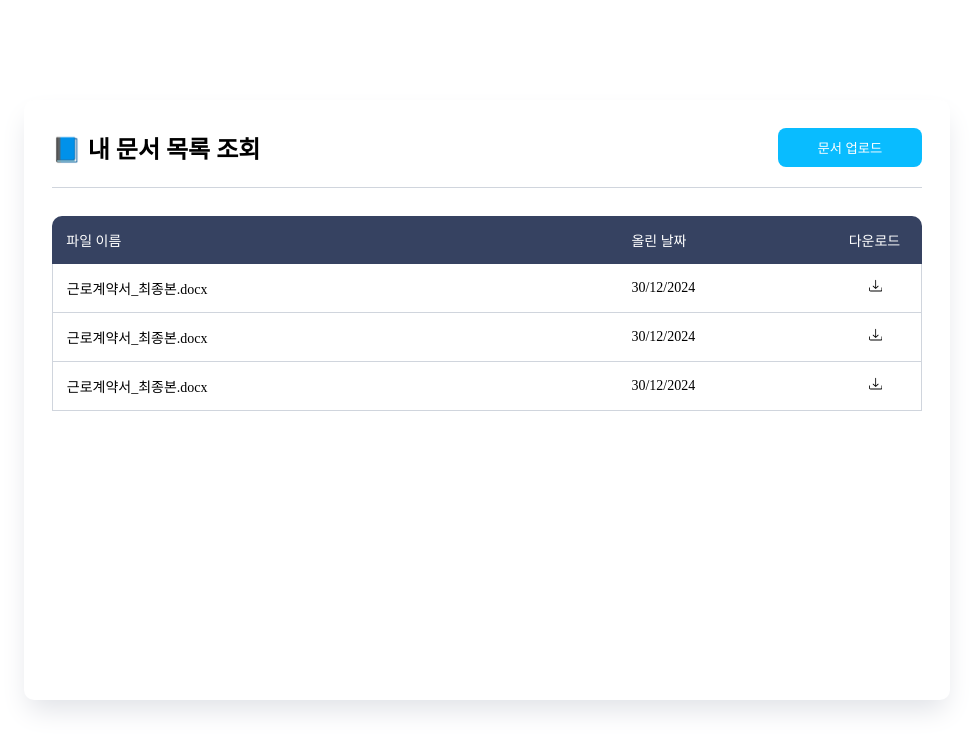
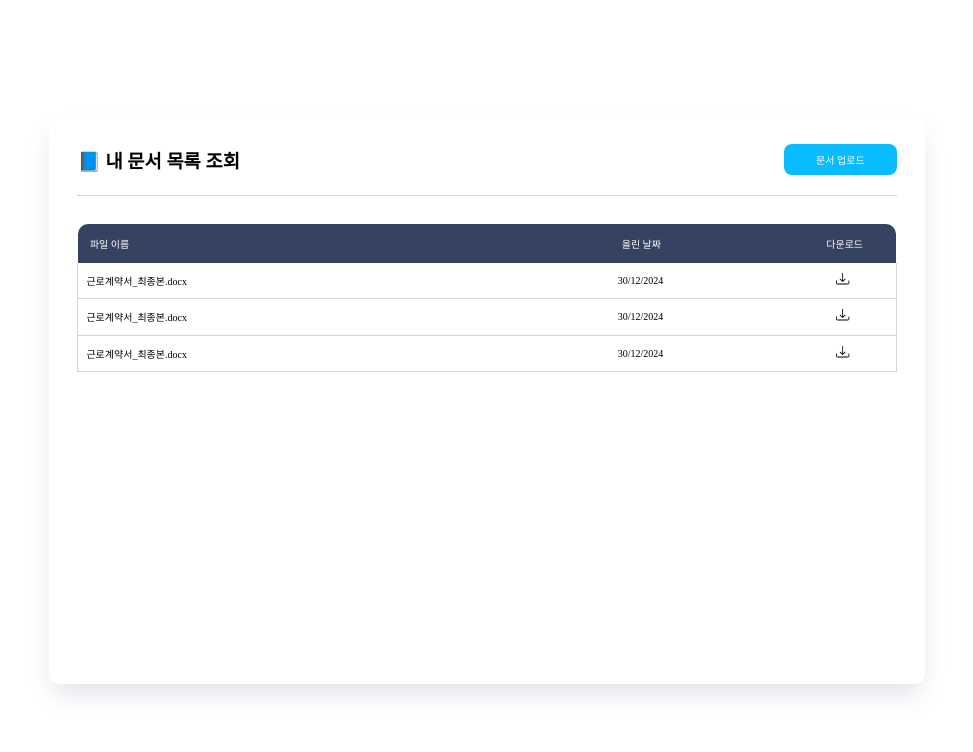
Before and after one commit to yunadada/likelion_LawBot, a React (Vite) app: page /dview in a window 1280 px wide. Shown: the top 752 px of the page, without its empty margins (153-1126 px from the left). Built offline with nearby package versions, Linux system fonts and the light colour scheme; a web font is replaced by a local one.

Commit message:
style: 전체적인 사이즈 조정

```diff
--- a/src/components/DView/DView.css
+++ b/src/components/DView/DView.css
@@ -13,8 +13,8 @@
   align-items: center;
   flex-direction: column;
   padding: 28px;
-  width: 68%;
-  height: 68%;
+  width: 64%;
+  height: 64%;
 }
 
 .title {
@@ -27,7 +27,7 @@
   padding-bottom: 20px;
 }
 
-.title > h2 {
+.title > h3 {
   margin: 0;
 }
 
@@ -35,8 +35,9 @@
   background-color: #09bcff;
   color: white;
   border: none;
-  padding: 10px 40px;
+  padding: 8px 32px;
   border-radius: 8px;
+  font-size: 10px;
 }
 
 .content {
@@ -47,7 +48,7 @@
   width: 100%;
   table-layout: fixed;
   border-collapse: collapse;
-  font-size: 14px;
+  font-size: 10px;
 }
 
 .table > thead {
@@ -57,7 +58,7 @@
 }
 
 .table th {
-  padding: 14px;
+  padding: 12px;
   font-weight: 100;
 }
 
@@ -75,12 +76,12 @@
 }
 
 .table td {
-  padding: 14px;
+  padding: 8px;
   border-bottom: 1px solid #d0d5dd;
 }
 
 .downloadButton {
-  padding-left: 20px;
+  padding-left: 14px;
   background-color: transparent;
   border: none;
 }
--- a/src/components/DView/DView.jsx
+++ b/src/components/DView/DView.jsx
@@ -6,7 +6,7 @@ const DView = () => {
     <div className="background">
       <div className="container">
         <div className="title">
-          <h2>📘 내 문서 목록 조회</h2>
+          <h3>📘 내 문서 목록 조회</h3>
           <button> 문서 업로드</button>
         </div>
         <div className="content">
```
